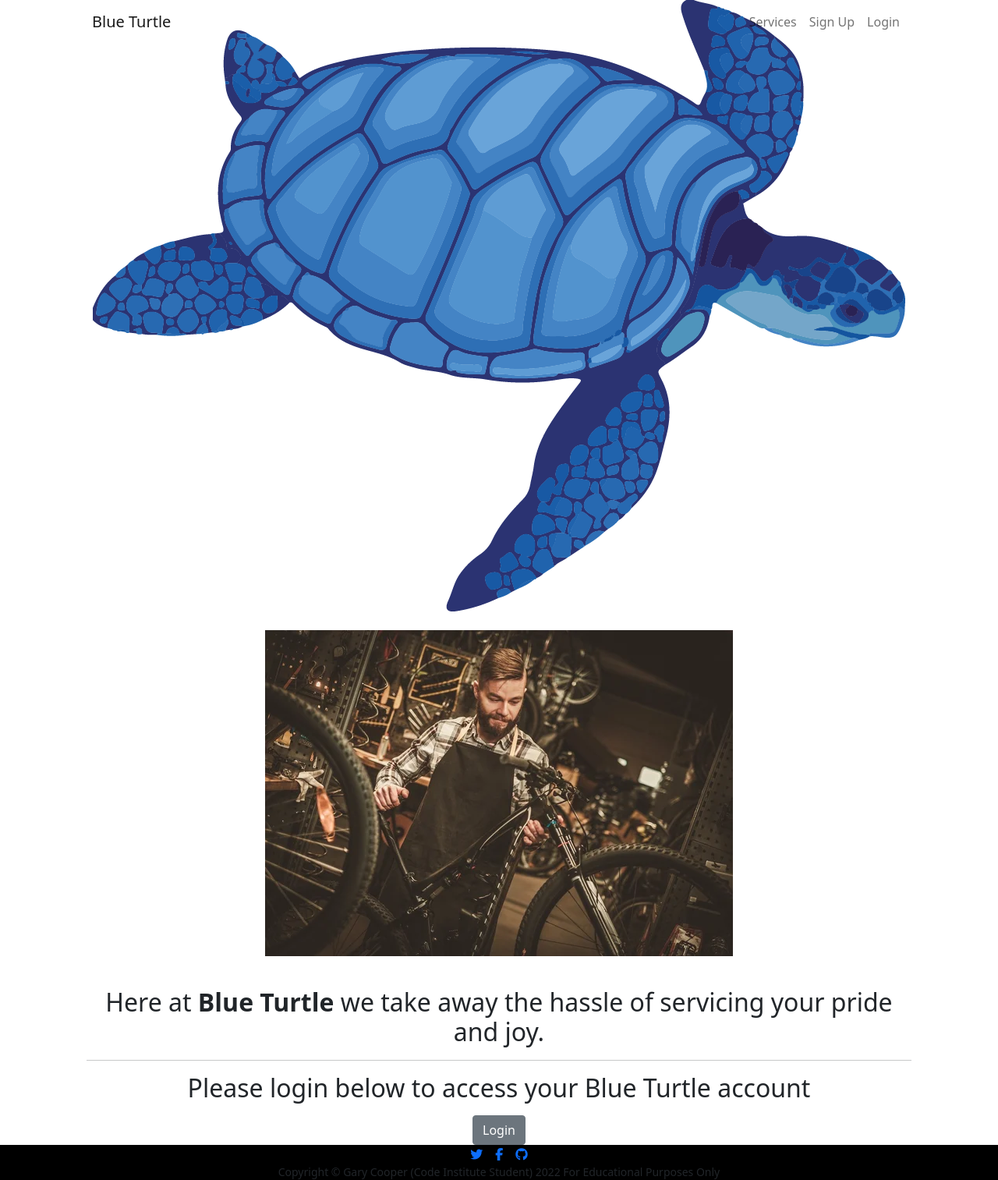
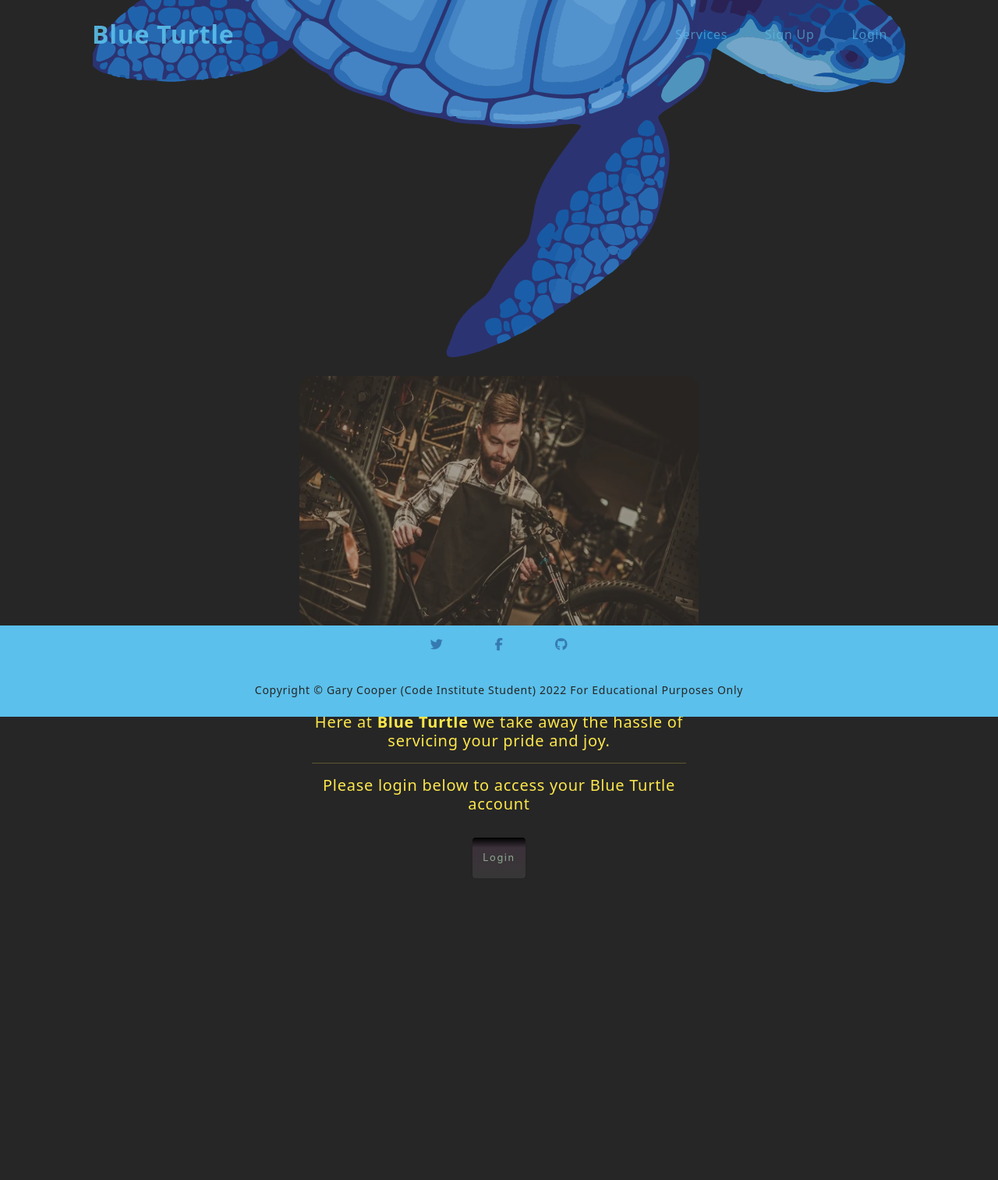
Before and after one commit to GaryCooper-pm/PP5-eCommerce-project, a Django app: page / in a window 1280 px wide. Shown: the whole page at 78% size. After the commit the page ends 1126 px from the top, so only its background shows below. Run offline with Django 3.2, Linux system fonts and the light colour scheme; some libraries are stand-ins or nearby versions.

Commit message:
Added styles to images and base elements

```diff
--- a/home/templates/home/index.html
+++ b/home/templates/home/index.html
@@ -3,11 +3,12 @@
 
 {% block content %}
 <div class="masthead">
-    <div class="container px-4 px-lg-5 d-flex h-100 align-items-center justify-content-center">
+    <div class="px-4 px-lg-5 d-flex h-100 align-items-center justify-content-center">
         <div class="d-flex justify-content-center">
             <div class="text-center">
                 <img class="mx-2" src="static/assets/images/bt-logo.png" alt="Blue Turtle logo">
-                <img class="main-image mx-auto mt-4 mb-3" src="static/assets/images/stylish-bicycle-mechanic.jpg"
+                <img class="main-image mx-auto mt-4 mb-3"
+                    src="static/assets/images/stylish-bicycle-mechanic.jpg"
                     alt="image of a bicycle mechanic">
                 <br>
                 {% if request.user.is_authenticated %}
@@ -20,7 +21,7 @@
                 <a class="btn btn-secondary" href="#">Wheel Build</a></li>
                 <a class="btn btn-secondary" href="#">Gear Setup</a></li>
                 {% else %}
-                <h2 class="mx-auto mt-4 mb-3">Here at <strong>Blue Turtle</strong> we take away the hassle of
+                <h2 class="mx-auto mt-3 mb-3">Here at <strong>Blue Turtle</strong> we take away the hassle of
                     servicing your pride and joy.
                     <hr> Please login below to access your Blue Turtle account</h2>
                 <a class="btn btn-secondary" href="{% url 'account_login' %}">Login</a>
--- /dev/null
+++ b/static/css/style.css
@@ -0,0 +1,273 @@
+body {
+    letter-spacing: 0.045em;
+    background-color: #262626;
+  }
+
+  /*------------------------------ Heading and text styling */
+  h6,
+  h5,
+  h4,
+  h3,
+  h2,
+  h1 {
+    margin-top: 0;
+    margin-bottom: 0.5rem;
+    font-weight: 500;
+    line-height: 1.2;
+    color: #fde74c;
+  }
+
+  p {
+    margin-bottom: 1rem;
+    color: #5bc0eb;
+  }
+
+  /*------------------------------ Image, Masthead and headings with media queries */
+  .main-image {
+    border-radius: 1rem;
+    height: 25rem;
+    width: 32rem;
+    opacity: 0.6;
+  }
+
+  .masthead {
+    position: relative;
+    width: 100%;
+    height: auto;
+    min-height: 35rem;
+    padding-top: 7rem;
+    padding-bottom: 5rem;
+    /* background: linear-gradient(to bottom, rgba(91, 192, 235, 0.3) 0%, rgba(37, 92, 153, 0.7) 75%, #255c99 100%); */
+    background-position: center;
+    background-repeat: no-repeat;
+    background-attachment: scroll;
+    background-size: cover;
+  }
+
+  .masthead h1,
+  .masthead .h1 {
+    font-family: "Varela Round", "Segoe UI", Roboto, "Helvetica Neue",
+                  Arial, sans-serif, "Apple Color Emoji", "Segoe UI Emoji", "Segoe UI Symbol", "Noto Color Emoji";
+    font-size: 2.5rem;
+    line-height: 2.5rem;
+    letter-spacing: 0.8rem;
+    /* background: linear-gradient(rgba(255, 255, 255, 0.9), rgba(255, 255, 255, 0)); */
+    -webkit-text-fill-color: transparent;
+    -webkit-background-clip: text;
+    background-clip: text;
+  }
+
+  .masthead h2,
+  .masthead .h2 {
+    max-width: 20rem;
+    font-size: 1rem;
+  }
+
+  @media (max-width: 450px) {
+    .main-image {
+        display: none;
+      }
+
+  }
+
+  @media (max-width: 550px) {
+    .main-image {
+        border-radius: 4rem;
+        height: 18rem;
+        width: 25rem;
+        opacity: 0.6;
+      }
+
+  }
+
+  @media (min-width: 768px) {
+
+    .masthead h1,
+    .masthead .h1 {
+      font-size: 4rem;
+      line-height: 4rem;
+    }
+  }
+
+  @media (min-width: 992px) {
+    .masthead {
+      height: 100vh;
+      padding: 0;
+    }
+
+    .masthead h1,
+    .masthead .h1 {
+      font-size: 5rem;
+      line-height: 4.5rem;
+      letter-spacing: 0.8rem;
+      padding-top: 20px;
+    }
+
+    .masthead h2,
+    .masthead .h2 {
+      max-width: 30rem;
+      font-size: 1.25rem;
+    }
+  }
+
+  .fixed-top {
+    position: fixed;
+    top: 0;
+    right: 0;
+    left: 0;
+    z-index: 1030;
+  }
+
+  /*------------------------------ Nav styling imported from bootstrap (modified) */
+  #mainNav {
+    min-height: 3.5rem;
+    background-color: #c1eeff;
+    opacity: 0.9;
+  }
+
+  #mainNav .navbar-toggler {
+    font-size: 80%;
+    padding: 0.75rem;
+    color: #5bc0eb;
+    border: 1px solid #000;
+  }
+
+  #mainNav .navbar-toggler:hover {
+    color: #255C99;
+    border: 1px solid #fde74c;
+    transition: color 0.15s ease-in-out, background-color 0.15s ease-in-out, border-color 0.15s ease-in-out;
+  }
+
+  #mainNav .navbar-brand {
+    color: #5bc0eb;
+    font-weight: 700;
+    padding: 0.9rem 0;
+  }
+
+  @media (min-width: 992px) {
+    #mainNav {
+      padding-top: 0;
+      padding-bottom: 0;
+      border-bottom: none;
+      background-color: transparent;
+      transition: background-color 0.4s ease-in-out;
+    }
+
+    #mainNav .navbar-brand {
+      padding: 0.5rem 0;
+      font-size: 200%;
+      color: #5bc0eb;
+    }
+
+    #mainNav .nav-link {
+      transition: none;
+      padding: 2rem 1.5rem;
+      color: rgba(91, 192, 235, 0.7);
+    }
+
+    #mainNav .nav-link:hover {
+      color: rgba(253, 231, 76, 0.75);
+    }
+
+    #mainNav .nav-link:active {
+      color: rgba(2, 103, 193, 0.8);
+    }
+
+    #mainNav.navbar-shrink {
+      background-color: #262626;
+    }
+
+    #mainNav.navbar-shrink .navbar-brand {
+      color: #5bc0eb;
+    }
+
+    #mainNav.navbar-shrink .nav-link {
+      padding: 1.5rem 1.5rem 1.25rem;
+      border-bottom: 0.25rem solid transparent;
+    }
+
+    #mainNav.navbar-shrink .nav-link:hover {
+        color: rgba(253, 231, 76, 0.75);
+    }
+  }
+
+  /*------------------------------ Link overrides */
+  a {
+    color: #255C99;
+    text-decoration: none;
+  }
+
+  a:hover {
+    color: #fde74c;
+  }
+
+  /*------------------------------ Button styling (bootstrap override) */
+  .btn-secondary {
+    color: #8daa91;
+    background: linear-gradient(to top, rgba(94, 93, 92, 0.3) 0%, rgba(69, 54, 67, 0.7) 75%, #000 100%);
+    border-color: #000;
+  }
+
+  .btn-secondary:hover {
+    color: #fff;
+    background: linear-gradient(to bottom, rgba(94, 93, 92, 0.3) 0%, rgba(69, 54, 67, 0.7) 75%, #000 100%);
+    border-color: #000;
+  }
+
+  .btn-sm {
+    padding: 0.2rem 0.3rem;
+    font-size: 0.95rem;
+    border-radius: 0.2rem;
+    width: 5.5rem;
+    border: 0;
+    letter-spacing: 0.05rem;
+  }
+
+  .btn {
+    box-shadow: 0 0.1875rem 0.1875rem 0 rgba(0, 0, 0, 0.1);
+    padding: 1rem 0.8rem;
+    font-family: "Varela Round", -apple-system, BlinkMacSystemFont, "Segoe UI",
+      Roboto, "Helvetica Neue", Arial, sans-serif;
+    font-size: 80%;
+    margin-top: 15px;
+    letter-spacing: 0.1rem;
+    border: 0;
+  }
+
+  /*------------------------------ Social/contact links */
+  .contact-section {
+    position: relative;
+    width: 100%;
+    background: linear-gradient(to top, rgba(94, 93, 92, 0.3) 0%, rgba(69, 54, 67, 0.7) 75%, #000 100%);
+    background-attachment: scroll;
+    background-size: cover;
+  }
+
+  .contact-section .social {
+    margin-top: 0.1rem;
+    background-color: #5bc0eb;
+  }
+
+  .contact-section .social a {
+    text-align: center;
+    height: 3rem;
+    width: 4rem;
+    border-radius: 100%;
+    line-height: 3rem;
+    color: rgba(37, 92, 153, 0.7);
+  }
+
+  .contact-section .social a:hover {
+    color: rgba(38, 38, 38, 0.8);
+  }
+
+  .contact-section .social a:active {
+    color: #fff;
+  }
+
+  /*------------------------------ Footer styling */
+  .footer {
+    padding: 1.5rem;
+    color: #262626;
+    background-color: #5bc0eb;
+  }
--- a/templates/allauth/account/login.html
+++ b/templates/allauth/account/login.html
@@ -12,8 +12,6 @@
   <div class="container-fluid px-4 px-lg-5 d-flex h-100 align-items-center justify-content-center">
     <div class="d-flex justify-content-center">
       <div class="text-center">
-        <h1 class="mx-auto my-4 text-uppercase">Sign In</h1>
-        <br>
 
         {% get_providers as socialaccount_providers %}
 
@@ -46,7 +44,7 @@
           <input type="hidden" name="{{ redirect_field_name }}" value="{{ redirect_field_value }}" />
           {% endif %}
           <br>
-          <button class="primaryAction btn btn-primary" type="submit">{% trans "Sign In" %}</button>
+          <button class="primaryAction btn btn-secondary" type="submit">{% trans "Sign In" %}</button>
         </form>
       </div>
     </div>
--- a/templates/allauth/account/signup.html
+++ b/templates/allauth/account/signup.html
@@ -11,7 +11,6 @@
   <div class="container-fluid px-4 px-lg-5 d-flex h-100 align-items-center justify-content-center">
     <div class="d-flex justify-content-center">
       <div class="text-center">
-        <h1 class="mx-auto my-4 text-uppercase">Sign up</h1>
         <br>
         <div>
           <p>{% blocktrans %}Already have an account? Then please sign in <a
@@ -23,7 +22,7 @@
             {% if redirect_field_value %}
             <input type="hidden" name="{{ redirect_field_name }}" value="{{ redirect_field_value }}" />
             {% endif %}
-            <button class="btn btn-primary" type="submit">{% trans "Sign Up" %} &raquo;</button>
+            <button class="btn btn-secondary" type="submit">{% trans "Sign Up" %} &raquo;</button>
           </form>
         </div>
       </div>
--- a/templates/base.html
+++ b/templates/base.html
@@ -72,7 +72,7 @@
     {% endblock content %}
 
     <!-- Social links-->
-    <section class="contact-section bg-black">
+    <section class="contact-section">
         <div class="social d-flex justify-content-center">
             <a class="mx-2" href="https://twitter.com/?lang=en" target="_blank"><i class="fab fa-twitter"></i></a>
             <a class="mx-2" href="https://en-gb.facebook.com/" target="_blank"><i class="fab fa-facebook-f"></i></a>
```
Also changed, not shown: static/js/scripts.js (added, +50 -0 lines), static/assets/images/README-images/bt-color-palette.JPG (added).
